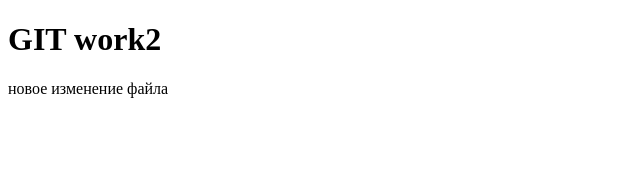
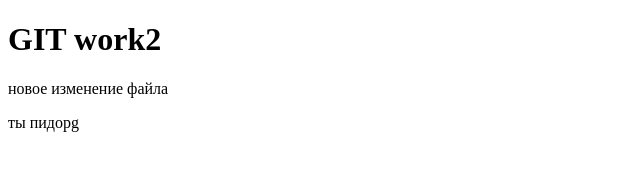
Before and after one commit to tarased/site, a plain HTML site: page index.html in a window 1280 px wide. Shown: the full height of the page, 0-640 px from the left. Drawn offline with Linux system fonts and the light colour scheme.

Commit message:
second commit

```diff
--- a/index.html
+++ b/index.html
@@ -7,6 +7,6 @@
 <body>
 <h1>GIT work2</h1>
 <p>новое изменение файла</p>
-
+<p>ты пидорg</p>
 </body>
 </html>
```
